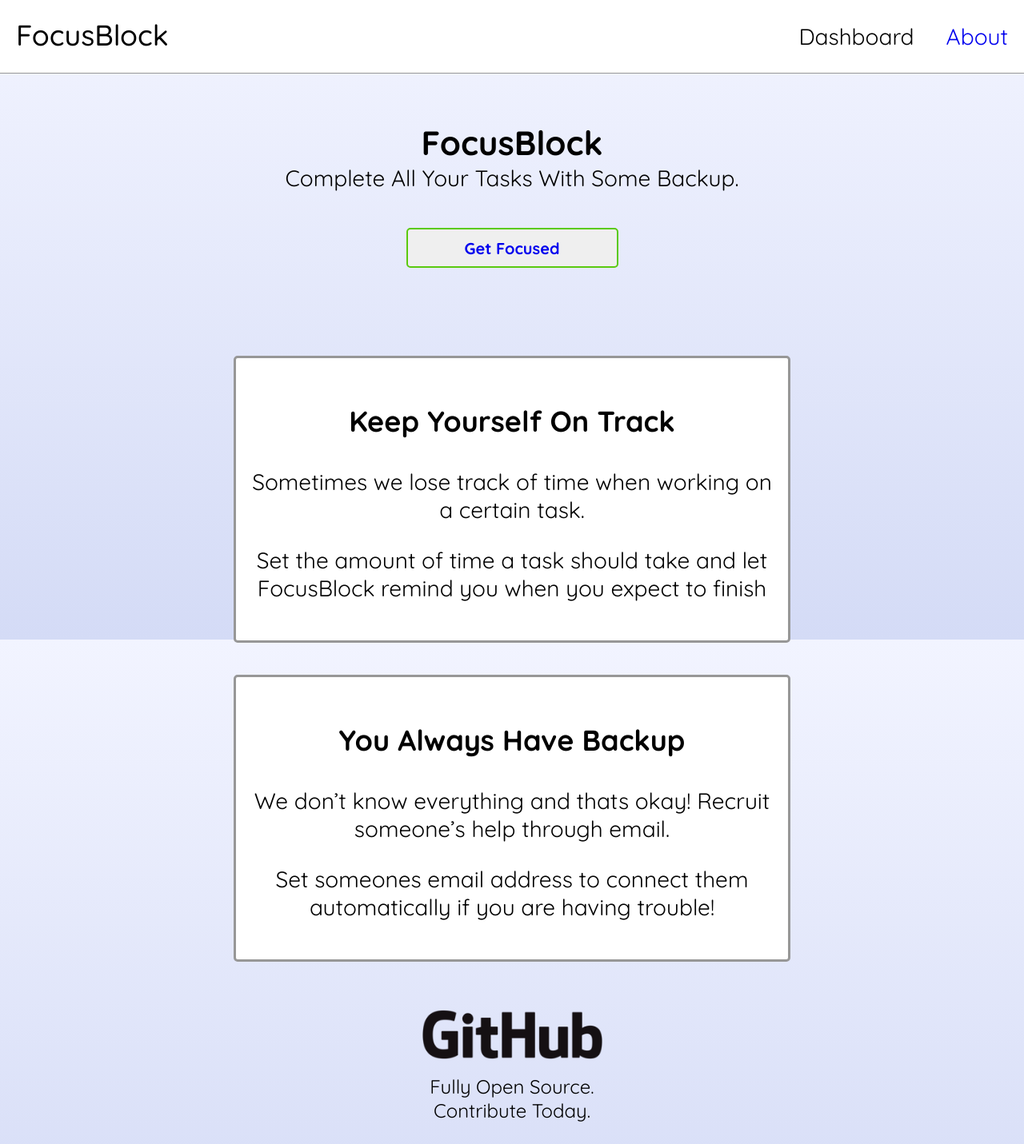
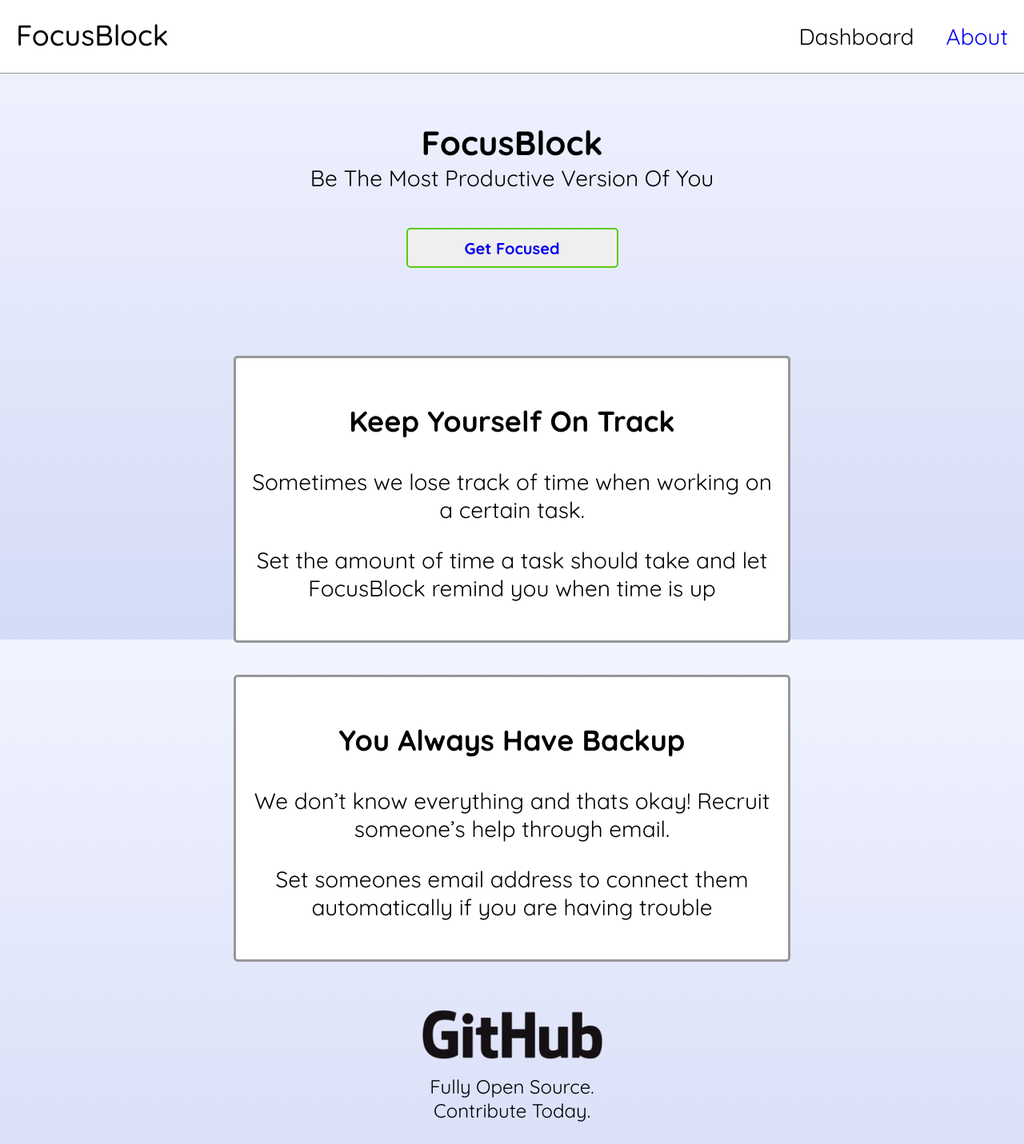
Before and after one commit to PixelogicDev/FocusBlock, a React (Create React App) app in the folder focus-block/: page / in a window 1280 px wide. Shown: the top 1431 px of the page at 80% size. Built offline with nearby package versions, Linux system fonts and the light colour scheme.

Commit message:
Cleaning up code && adding comments

```diff
--- a/focus-block/src/Components/About/About.js
+++ b/focus-block/src/Components/About/About.js
@@ -2,6 +2,10 @@ import React, { Component } from 'react';
 import { Link } from 'react-router-dom';
 import './styles.css';
 
+/*
+	This component is used to display basic information about FocusBlock
+	and link to Twitch & Github accounts
+*/
 class About extends Component {
 	render() {
 		return (
@@ -10,9 +14,7 @@ class About extends Component {
 					<div className="title">
 						<h3>FocusBlock</h3>
 					</div>
-					<div className="subtitle">
-						Complete All Your Tasks With Some Backup.
-					</div>
+					<div className="subtitle">Be The Most Productive Version Of You</div>
 				</div>
 				<button className="get-focused-btn">
 					<Link to="/dashboard">Get Focused</Link>
@@ -26,7 +28,7 @@ class About extends Component {
 							</p>
 							<p>
 								Set the amount of time a task should take and let FocusBlock
-								remind you when you expect to finish
+								remind you when time is up
 							</p>
 						</div>
 					</div>
@@ -39,7 +41,7 @@ class About extends Component {
 							</p>
 							<p>
 								Set someones email address to connect them automatically if you
-								are having trouble!
+								are having trouble
 							</p>
 						</div>
 					</div>
--- a/focus-block/src/Components/Dashboard/AddBlockButton/AddBlockButton.js
+++ b/focus-block/src/Components/Dashboard/AddBlockButton/AddBlockButton.js
@@ -1,5 +1,9 @@
 import React, { Component } from 'react';
 import './styles.css';
+
+/*
+	Simple Button Component to display BlockForm and add a new FocusBlock.
+*/
 
 class AddBlockButton extends Component {
 	constructor(props) {
@@ -30,6 +34,7 @@ class AddBlockButton extends Component {
 		}
 	};
 
+	// Use this to set the state of the button. If just BlockForm is up, disable button; else enable //
 	addClasses = () => {
 		let classString = 'action-add';
 		if (this.props.blockCount === 0) {
--- a/focus-block/src/Components/Dashboard/Dashboard.js
+++ b/focus-block/src/Components/Dashboard/Dashboard.js
@@ -5,14 +5,19 @@ import AddBlockButton from './AddBlockButton/AddBlockButton';
 import ServiceContainer from '../../Containers/ServiceContainer';
 import './styles.css';
 
+/*
+	The Dashboard component is used to house all the FocusBlocks you have created.
+	NOTE: I did not want to keep any emails in the DB, so all emails are stripped before network call.
+*/
+
 class Dashboard extends Component {
 	constructor(props) {
 		super(props);
 
+		// Init state //
 		this.state = {
 			user: {
 				_id: '',
-				name: '',
 				url: '',
 				focusBlocks: []
 			},
@@ -55,6 +60,8 @@ class Dashboard extends Component {
 	}
 
 	//-- Helpers --//
+
+	// Event used to create a new FocusBlock & send to DB //
 	createBlock = focusBlock => {
 		// Get current blocks in state //
 		let currentBlocks = this.state.user.focusBlocks;
@@ -79,6 +86,7 @@ class Dashboard extends Component {
 			});
 	};
 
+	// Event used to update a FocusBlock & send to DB //
 	updateBlock = focusBlock => {
 		// Search for FocusBlock by ID //
 		let index = this.findBlockIndex(focusBlock.id);
@@ -110,6 +118,7 @@ class Dashboard extends Component {
 		}
 	};
 
+	// Event used to delete a FocusBlock & send to DB //
 	deleteBlock = id => {
 		// Find index of block //
 		let index = this.findBlockIndex(id);
@@ -119,7 +128,7 @@ class Dashboard extends Component {
 			let willDelete = window.confirm(
 				`This action will delete "${
 					this.state.user.focusBlocks[index].title
-				}". Continue?`
+				}". Press 'Okay' to confirm.`
 			);
 
 			if (willDelete) {
@@ -150,12 +159,14 @@ class Dashboard extends Component {
 		}
 	};
 
+	// Get ID from path and parse //
 	getUserId = path => {
 		// Split path and check for id //
 		let idSplit = path.split('/');
 		return idSplit[1] !== '' ? idSplit[1] : null;
 	};
 
+	// Find a FocusBlock in the state given an ID //
 	findBlockIndex = id => {
 		return this.state.user.focusBlocks
 			.map(block => {
@@ -164,6 +175,7 @@ class Dashboard extends Component {
 			.indexOf(id);
 	};
 
+	// Logic to get current FocusBlocks and update array //
 	updateUserBlocks = newBlocks => {
 		// Get current user state //
 		let currentUser = { ...this.state.user };
@@ -171,6 +183,7 @@ class Dashboard extends Component {
 		return currentUser;
 	};
 
+	// Used to strip emails from each FocusBlock in array //
 	blockCloner = blocks => {
 		let cloneArray = [];
 
@@ -187,17 +200,20 @@ class Dashboard extends Component {
 		return cloneArray;
 	};
 
-	addNewBlock = () => {
+	// Used to show the BlockForm to create a new FocusBlock //
+	addNewBlockTrigger = () => {
 		this.setState({
 			isAdding: true
 		});
 	};
 
+	// If there are no FocusBlocks in state, just show the BlockForm //
 	showBlockForm = () => {
 		return this.state.user.focusBlocks.length === 0;
 	};
 
 	render() {
+		// This obj is used to trigger the events on this component from other components //
 		let triggerObj = {
 			create: this.createBlock,
 			update: this.updateBlock,
@@ -226,7 +242,7 @@ class Dashboard extends Component {
 				</div>
 				<AddBlockButton
 					blockCount={this.state.user.focusBlocks.length}
-					addBlockTrigger={this.addNewBlock}
+					addBlockTrigger={this.addNewBlockTrigger}
 				/>
 			</Fragment>
 		);
--- a/focus-block/src/Components/FocusBlock/FocusBlock.js
+++ b/focus-block/src/Components/FocusBlock/FocusBlock.js
@@ -2,12 +2,14 @@ import React, { Component, Fragment } from 'react';
 import BlockForm from '../BlockForm/BlockForm';
 import Email from '../../Containers/SmtpContainer';
 import './styles.css';
-
+/*
+	This is the actual FocusBlock that describes everything a FocusBlock is and should do.
+*/
 class FocusBlock extends Component {
 	constructor(props) {
 		super(props);
 
-		// New or updating //
+		// State is the same for either new or updating //
 		this.state = {
 			id: props.block.id === '' ? this.uuid() : props.block.id,
 			title: props.block.title,
@@ -40,6 +42,7 @@ class FocusBlock extends Component {
 		);
 	}
 
+	// Convert the number value of the timer to a more valuable unit of time //
 	getFriendlyTime = (timer, customTimer) => {
 		let friendlyTimer = '';
 		let timerVal;
@@ -59,6 +62,7 @@ class FocusBlock extends Component {
 		return friendlyTimer;
 	};
 
+	// Toggle the FocusBlock to start or stop //
 	toggleBlock = () => {
 		this.setState({
 			blockStarted: !this.state.blockStarted,
@@ -69,13 +73,16 @@ class FocusBlock extends Component {
 		this.toggleTimer();
 	};
 
+	// Email composition that is sent to designated person if email is provided //
 	sendEmail = () => {
-		// Send out email //
 		let mailer = new Email();
 		let sender = 'support@pixelogicapps.com';
-		let subject = 'Requesting Help!';
-		//TODO: Figure out how to get username/name/title/etc
-		let body = `FooBar is requesting your help with ${this.state.title}!`;
+		let subject = `Requesting Help: ${this.state.title}`;
+		let body = `
+			Hi from Pixelogic Support!\n
+			Looks like someone is requesting your help with task: ${this.state.title}!\n
+			Brought to you by FocusBlock(https://www.focusblock.stream)
+		`;
 		let server = 'smtp.sendgrid.net';
 
 		mailer.send(
@@ -89,6 +96,7 @@ class FocusBlock extends Component {
 		);
 	};
 
+	// Setup the timer interval to start and stop countdown //
 	createTimerInterval = () => {
 		// Grab the current block minutes //
 		let timerVal;
@@ -144,6 +152,7 @@ class FocusBlock extends Component {
 		}, 1000);
 	};
 
+	// This will start or stop the timer logic as a whole //
 	toggleTimer = () => {
 		if (this.state.blockStarted) {
 			clearInterval(this.state.timerRef);
@@ -155,6 +164,7 @@ class FocusBlock extends Component {
 		}
 	};
 
+	// When adding a new email, validate and then set state //
 	contactBlurEvent = event => {
 		let targetVal = event.target.value;
 		let validContact = targetVal.match(/^([\w.%+-]+)@([\w-]+\.)+([\w]{2,})$/i);
@@ -172,22 +182,26 @@ class FocusBlock extends Component {
 		}
 	};
 
+	// Hide or show contact on click //
 	toggleContact = event => {
 		this.setState({
 			contactVisible: !this.state.contactVisible
 		});
 	};
 
+	// Show BlockForm in edit mode on click //
 	toggleEdit = () => {
 		this.setState({ isEditing: !this.state.isEditing });
 	};
 
+	// Delete FocusBlock event //
 	delete = () => {
 		// Trigger update on dashboard by passing comp ID //
 		this.state.dashboardEvents.delete(this.state.id);
 	};
 
 	render() {
+		// Setup dynamic class using classnames module //
 		let classNames = require('classnames');
 		let classes = classNames('block', {
 			start: this.state.currentProgress === 'start' && this.state.blockStarted,
--- a/focus-block/src/Containers/ServiceContainer.js
+++ b/focus-block/src/Containers/ServiceContainer.js
@@ -1,10 +1,14 @@
 import { Component } from 'react';
 
+/*
+	This component houses all the service calls needed to connect with the server.
+*/
+
 class ServiceContainer extends Component {
+	// POST create new user in DB //
 	createUser = () => {
 		return new Promise((resolve, reject) => {
 			let json = fetch(`${process.env.REACT_APP_API_BASE}/new`, {
-				body: JSON.stringify({ name: 'Alec' }),
 				credentials: 'omit',
 				headers: {
 					'content-type': 'application/json'
@@ -22,6 +26,7 @@ class ServiceContainer extends Component {
 		});
 	};
 
+	// GET user based on ID //
 	getUser = id => {
 		return new Promise((resolve, reject) => {
 			console.log(`Getting user with id: ${id}...`);
@@ -40,6 +45,7 @@ class ServiceContainer extends Component {
 		});
 	};
 
+	// POST update on user by ID //
 	updateUser = (id, focusBlocks) => {
 		return new Promise((resolve, reject) => {
 			console.log(`Updating user with id: ${id}...`);
--- a/focus-block/src/Containers/SmtpContainer.js
+++ b/focus-block/src/Containers/SmtpContainer.js
@@ -1,4 +1,9 @@
 import { Component } from 'react';
+
+/*
+	This is a component created around the library https://smtpjs.com/. All core logic is part of this library,
+	I just changed to ES6 syntax and created a React component out of it.
+*/
 
 class Email extends Component {
 	//-- LIBRARY FROM https://smtpjs.com/ --//
```
Also changed, not shown: focus-block/src/App.js (+8 -1 lines), focus-block/src/Components/BlockForm/BlockForm.js (+18 -22 lines), 1 other file (tests, documents, lock files or other folders).
